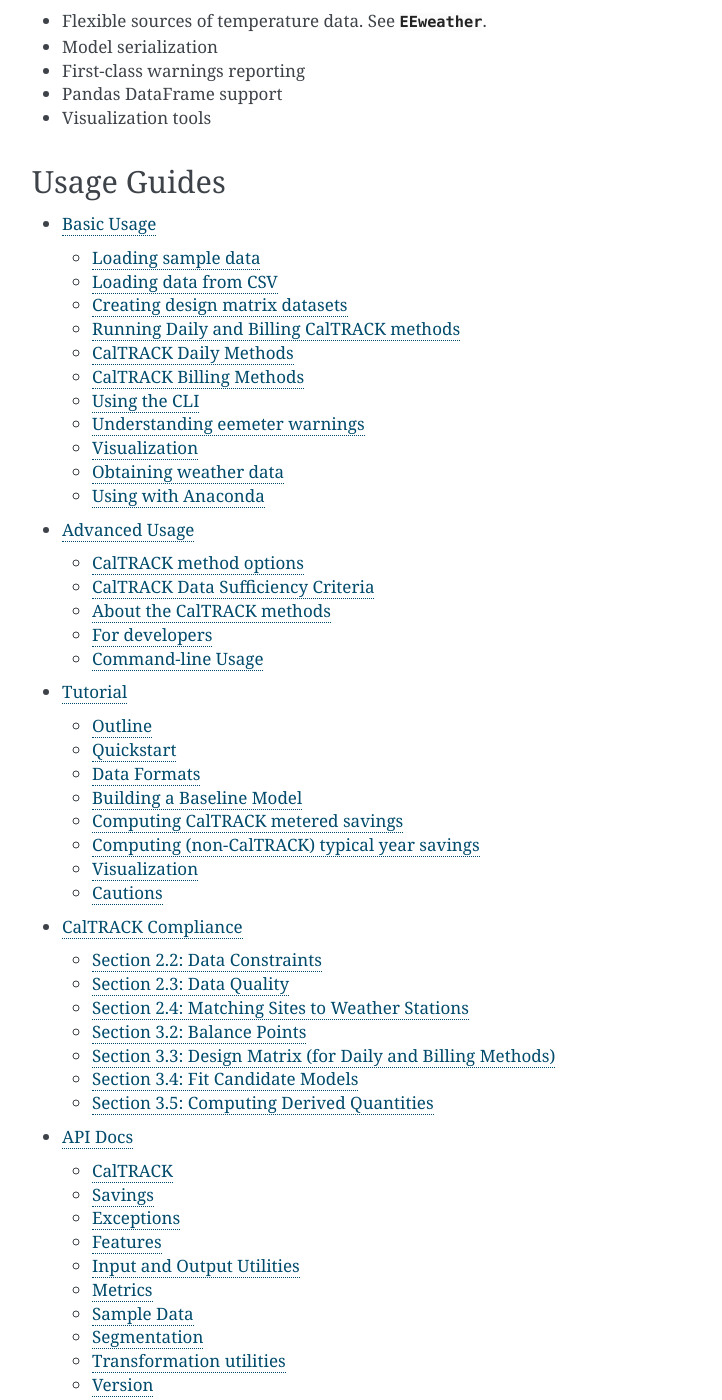
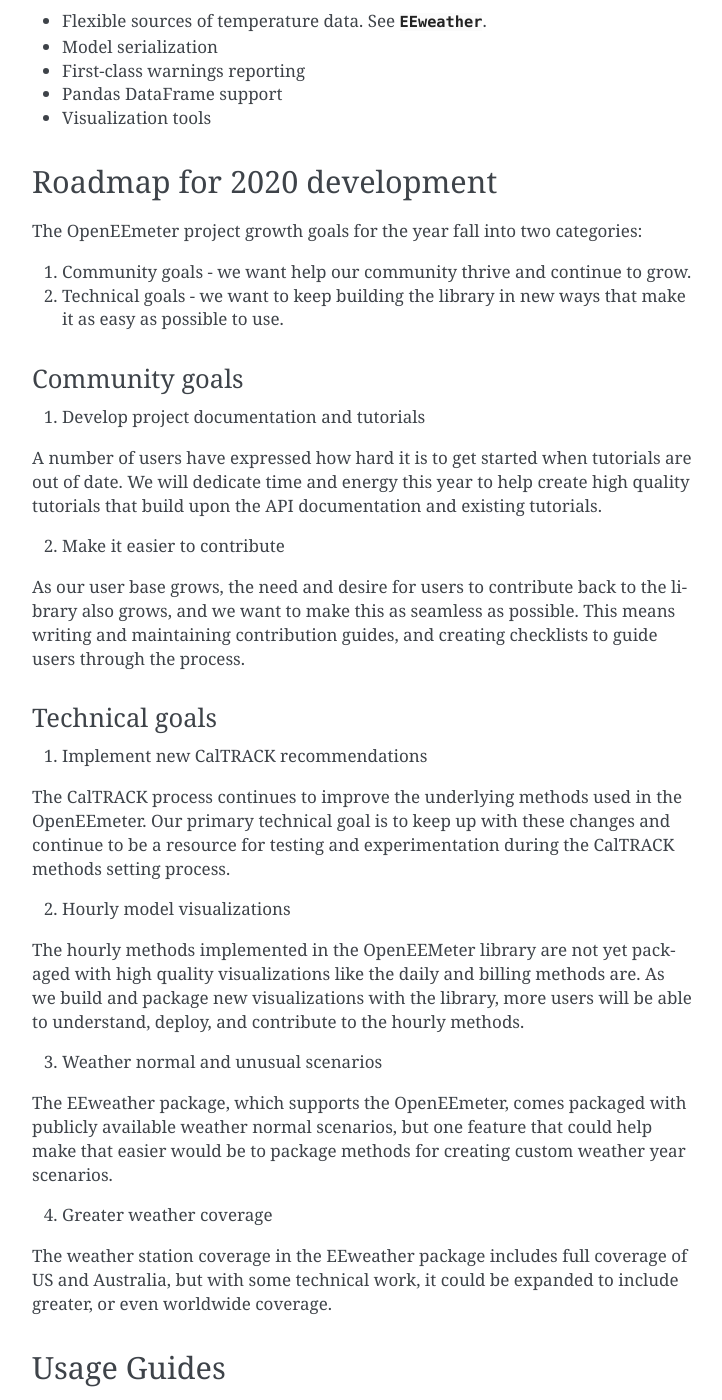
Before and after one commit to openeemeter/eemeter, a Sphinx documentation site: the page built from docs/index.rst, in a window 1280 px wide and 1400 px high, scrolled down 1478 px. Shown: the whole window, without its empty margins (388-1110 px from the left). Built offline with Sphinx 7.4.7, drawn with Linux system fonts in a browser that asks for light colours; pages that are not in the unit, such as notebooks, are missing from menus.

Commit message:
Add roadmap for 2020
Signed-off-by: Phil Ngo <ngo.phil@gmail.com>

```diff
--- a/docs/index.rst
+++ b/docs/index.rst
@@ -96,6 +96,62 @@
 - Pandas DataFrame support
 - Visualization tools
 
+Roadmap for 2020 development
+----------------------------
+
+The OpenEEmeter project growth goals for the year fall into two categories:
+
+1. Community goals - we want help our community thrive and continue to grow.
+2. Technical goals - we want to keep building the library in new ways that make it
+   as easy as possible to use.
+
+Community goals
+~~~~~~~~~~~~~~~
+
+1. Develop project documentation and tutorials
+
+A number of users have expressed how hard it is to get started when tutorials are
+out of date. We will dedicate time and energy this year to help create high quality
+tutorials that build upon the API documentation and existing tutorials.
+
+2. Make it easier to contribute
+
+As our user base grows, the need and desire for users to contribute back to the library
+also grows, and we want to make this as seamless as possible. This means writing and
+maintaining contribution guides, and creating checklists to guide users through the
+process.
+
+
+Technical goals
+~~~~~~~~~~~~~~~
+
+1. Implement new CalTRACK recommendations
+
+The CalTRACK process continues to improve the underlying methods used in the
+OpenEEmeter. Our primary technical goal is to keep up with these changes and continue
+to be a resource for testing and experimentation during the CalTRACK methods setting
+process.
+
+2. Hourly model visualizations
+
+The hourly methods implemented in the OpenEEMeter library are not yet packaged with
+high quality visualizations like the daily and billing methods are. As we build and
+package new visualizations with the library, more users will be able to understand,
+deploy, and contribute to the hourly methods.
+
+3. Weather normal and unusual scenarios
+
+The EEweather package, which supports the OpenEEmeter, comes packaged with publicly
+available weather normal scenarios, but one feature that could help make that easier
+would be to package methods for creating custom weather year scenarios.
+
+4. Greater weather coverage
+
+The weather station coverage in the EEweather package includes full coverage of US and
+Australia, but with some technical work, it could be expanded to include greater, or
+even worldwide coverage.
+
+
 Usage Guides
 ------------
 
```
